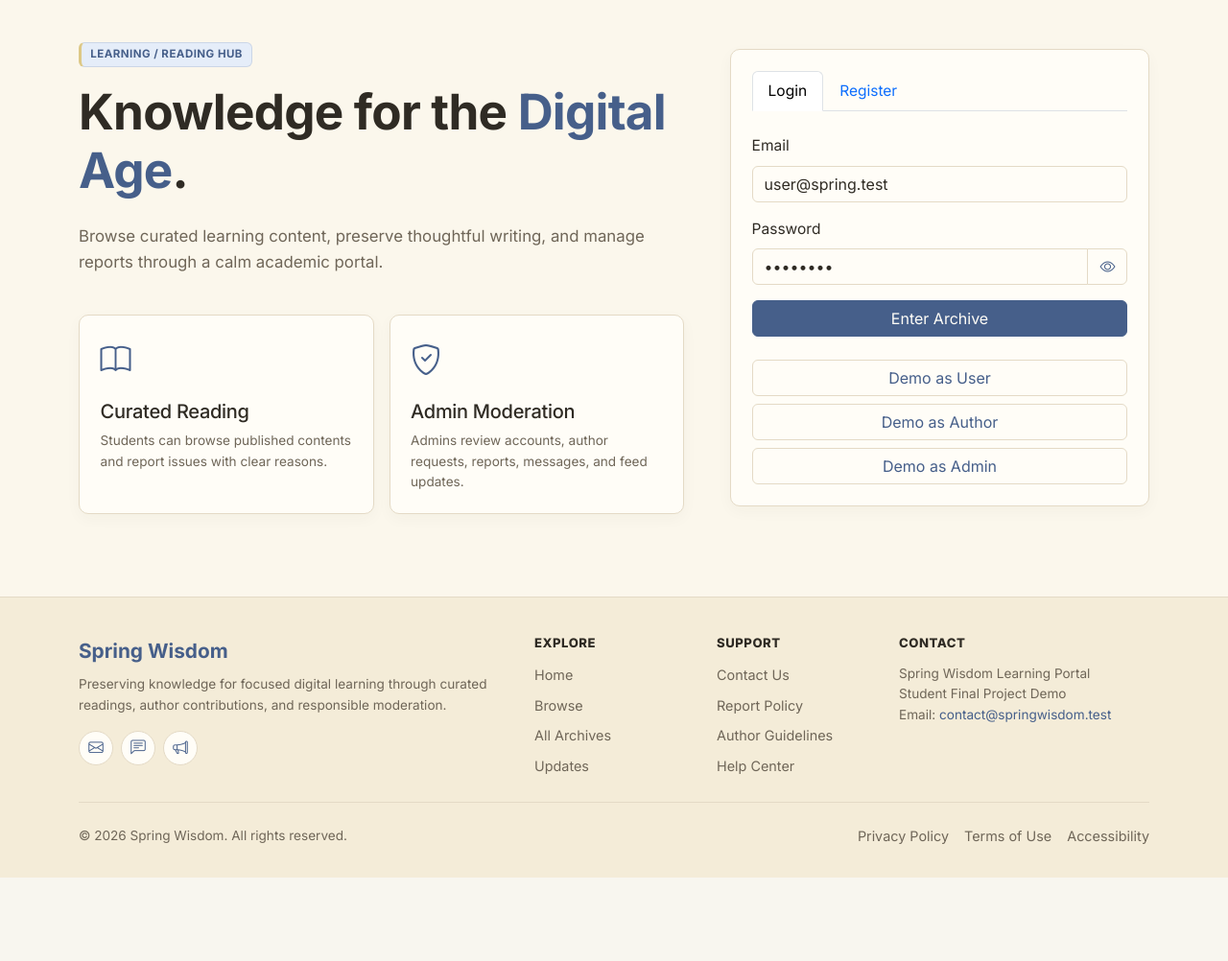
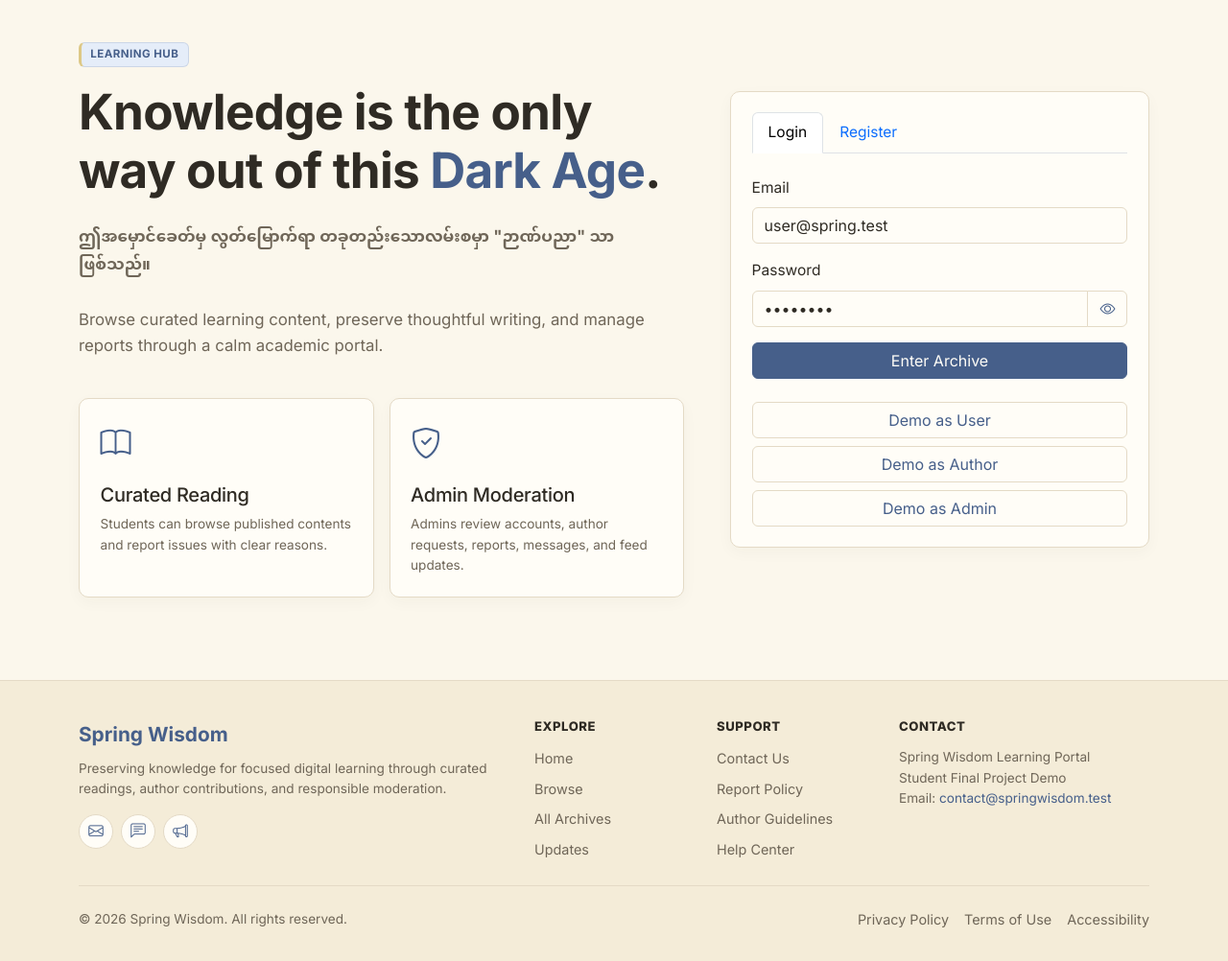
Before and after one commit to zor-neo/team_mvp_project_SUM, a PHP site: page / in a window 1280 px wide. Shown: the part 62-1064 px from the top of the page at 96% size. Before the commit the page ends 977 px from the top, so only its background shows below. Run offline with PHP 8.4, Linux system fonts and the light colour scheme.

Commit message:
Update hero content and Burmese font support

```diff
--- a/spring-wisdom-v1/assets/css/style.css
+++ b/spring-wisdom-v1/assets/css/style.css
@@ -18,9 +18,13 @@
 body {
   background: var(--sw-bg);
   color: var(--sw-text);
-  font-family: Inter, system-ui, -apple-system, BlinkMacSystemFont, "Segoe UI", sans-serif;
+  font-family: Inter, "Noto Sans Myanmar", system-ui, -apple-system, BlinkMacSystemFont, "Segoe UI", sans-serif;
   font-size: 0.97rem;
   line-height: 1.58;
+}
+
+.mm-text {
+  font-family: "Noto Sans Myanmar", Inter, system-ui, -apple-system, BlinkMacSystemFont, "Segoe UI", sans-serif;
 }
 
 a { color: var(--sw-primary); text-decoration: none; }
--- a/spring-wisdom-v1/includes/header.php
+++ b/spring-wisdom-v1/includes/header.php
@@ -16,7 +16,7 @@ $isAuditing = $isAdminAccount && $effectiveRole !== 'admin';
     <title><?= e($pageTitle) ?> - Spring Wisdom</title>
     <link rel="preconnect" href="https://fonts.googleapis.com">
     <link rel="preconnect" href="https://fonts.gstatic.com" crossorigin>
-    <link href="https://fonts.googleapis.com/css2?family=Inter:wght@400;500;600;700;800&display=swap" rel="stylesheet">
+    <link href="https://fonts.googleapis.com/css2?family=Inter:wght@400;500;600;700;800&family=Noto+Sans+Myanmar:wght@400;500;600;700&display=swap" rel="stylesheet">
     <link href="https://cdn.jsdelivr.net/npm/bootstrap@5.3.3/dist/css/bootstrap.min.css" rel="stylesheet">
     <link href="https://cdn.jsdelivr.net/npm/bootstrap-icons@1.11.3/font/bootstrap-icons.css" rel="stylesheet">
     <link href="<?= e(url_for('assets/css/style.css')) ?>" rel="stylesheet">
--- a/spring-wisdom-v1/index.php
+++ b/spring-wisdom-v1/index.php
@@ -33,9 +33,10 @@ require __DIR__ . '/includes/header.php';
     <div class="container-lg">
         <div class="row align-items-center g-5">
             <div class="col-lg-7">
-                <span class="badge sw-badge mb-3">Learning / Reading Hub</span>
-                <h1 class="display-4 fw-bold mb-4">Knowledge for the <span class="text-primary">Digital Age</span>.</h1>
-                <p class="lead sw-muted mb-4">Browse curated learning content, preserve thoughtful writing, and manage reports through a calm academic portal.</p>
+                <span class="badge sw-badge mb-3">Learning Hub</span>
+                <h1 class="display-4 fw-bold mb-4">Knowledge is the only way out of this <span class="text-primary">Dark Age</span>.</h1>
+                <p class="lead sw-muted mb-4"><span class="mm-text fw-bold">ဤအမှောင်ခေတ်မှ လွတ်မြောက်ရာ တခုတည်းသောလမ်းစမှာ "ဉာဏ်ပညာ" သာဖြစ်သည်။</span>
+<br><br> Browse curated learning content, preserve thoughtful writing, and manage reports through a calm academic portal.</p>
                 <div class="row g-3 mt-4">
                     <div class="col-md-6">
                         <div class="sw-panel h-100">
```
Also changed, not shown: spring-wisdom-v1/home.php (+5 -3 lines), 2 other files.
